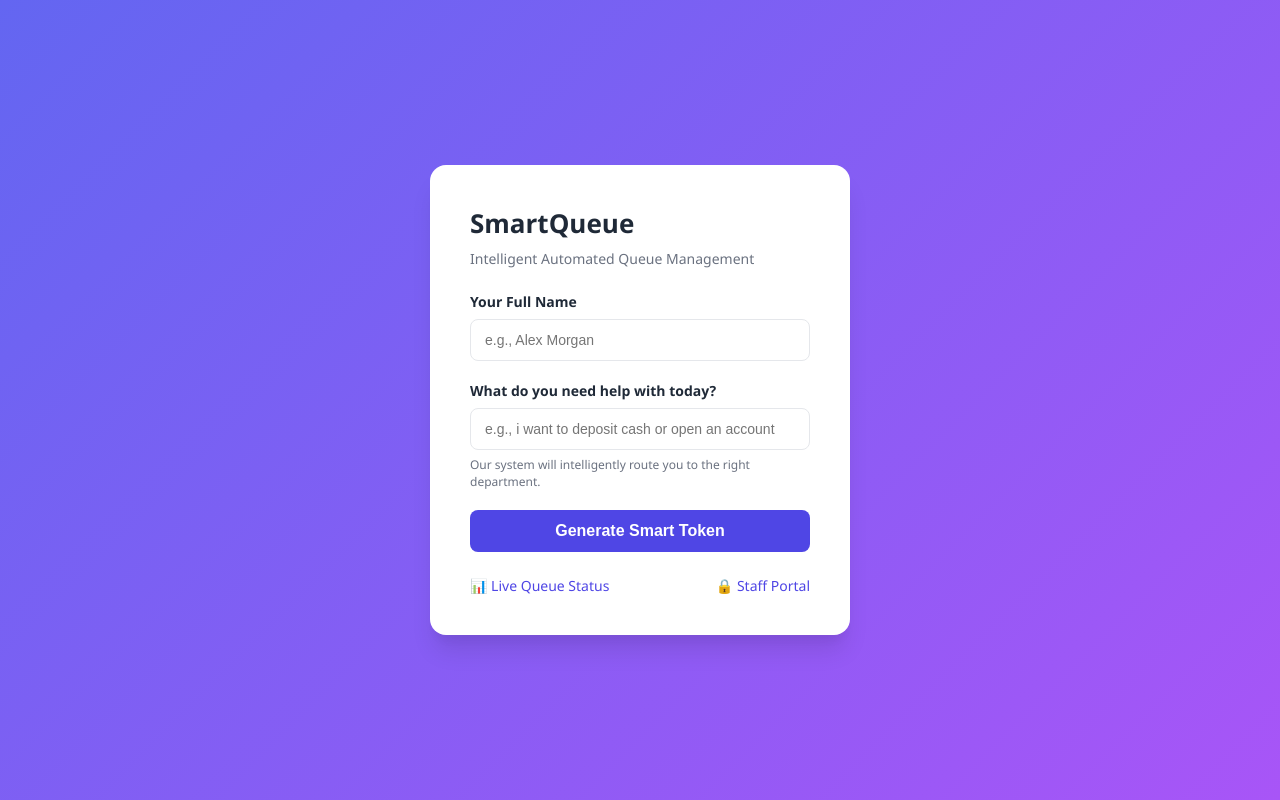
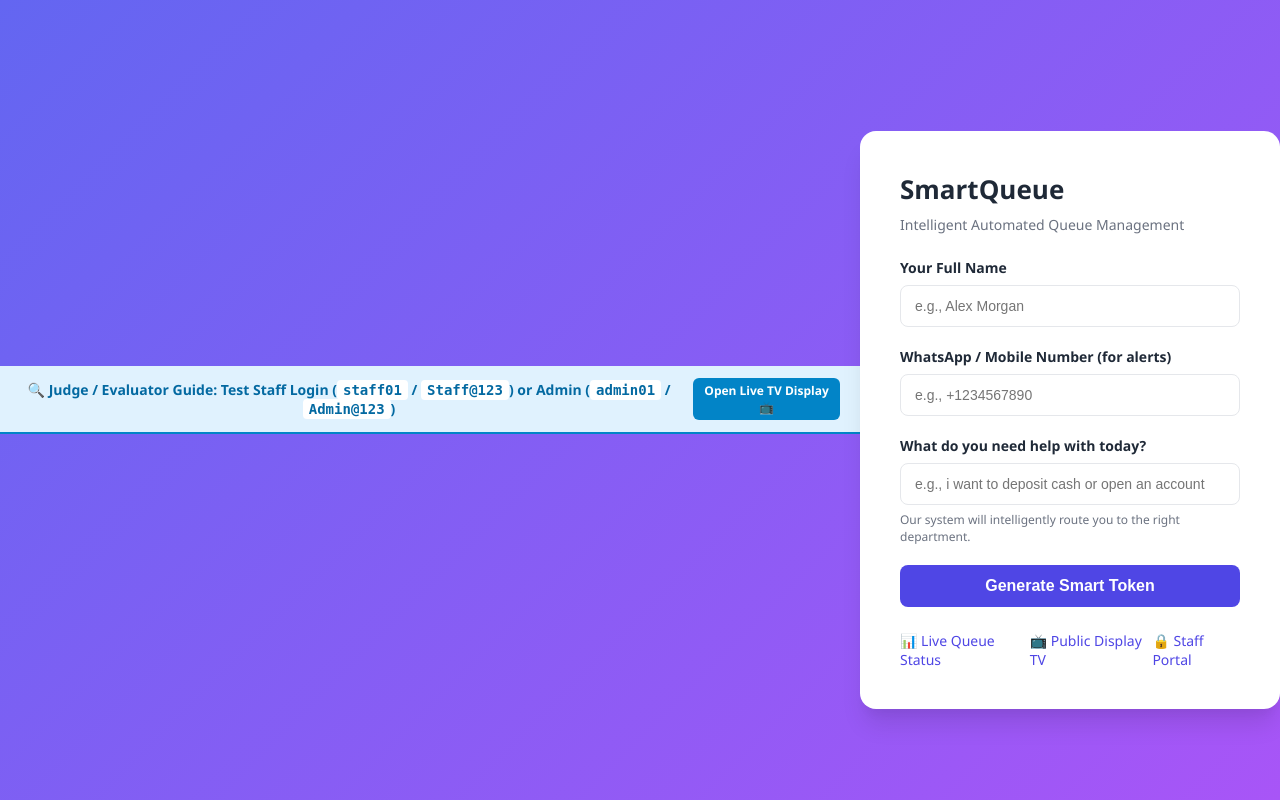
Before and after one commit to shona290/queue-system, a Flask app: page / in a window 1280 px wide. Run offline with Flask 3, Linux system fonts and the light colour scheme.

Commit message:
Add judge evaluation banner and test credentials guide on home page

```diff
--- a/templates/index.html
+++ b/templates/index.html
@@ -6,7 +6,13 @@
     <link rel="stylesheet" href="{{ url_for('static', filename='style.css') }}">
 </head>
 <body>
-    <div class="portal-card">
+    <!-- Judge Evaluation Notification Banner -->
+    <div style="background: #e0f2fe; border-bottom: 2px solid #0284c7; padding: 12px 20px; text-align: center; font-size: 14px; color: #0369a1; font-weight: 600; display: flex; justify-content: center; align-items: center; gap: 15px;">
+        <span>🔍 <strong>Judge / Evaluator Guide:</strong> Test Staff Login (<code style="background: white; padding: 2px 6px; border-radius: 4px;">staff01</code> / <code style="background: white; padding: 2px 6px; border-radius: 4px;">Staff@123</code>) or Admin (<code style="background: white; padding: 2px 6px; border-radius: 4px;">admin01</code> / <code style="background: white; padding: 2px 6px; border-radius: 4px;">Admin@123</code>)</span>
+        <a href="/display" target="_blank" style="background: #0284c7; color: white; padding: 4px 10px; border-radius: 6px; text-decoration: none; font-size: 12px;">Open Live TV Display 📺</a>
+    </div>
+
+    <div class="portal-card" style="margin-top: 40px;">
         <div class="brand-header">
             <h2>SmartQueue</h2>
             <p>Intelligent Automated Queue Management</p>
@@ -23,6 +29,11 @@
             </div>
 
             <div class="form-group">
+                <label>WhatsApp / Mobile Number (for alerts)</label>
+                <input type="tel" name="phone_number" placeholder="e.g., +1234567890">
+            </div>
+
+            <div class="form-group">
                 <label>What do you need help with today?</label>
                 <input type="text" name="purpose" required placeholder="e.g., i want to deposit cash or open an account">
                 <span class="hint">Our system will intelligently route you to the right department.</span>
@@ -33,6 +44,7 @@
 
         <div class="portal-footer">
             <a href="/track">📊 Live Queue Status</a>
+            <a href="/display" target="_blank">📺 Public Display TV</a>
             <a href="/staff/login">🔒 Staff Portal</a>
         </div>
     </div>
```
